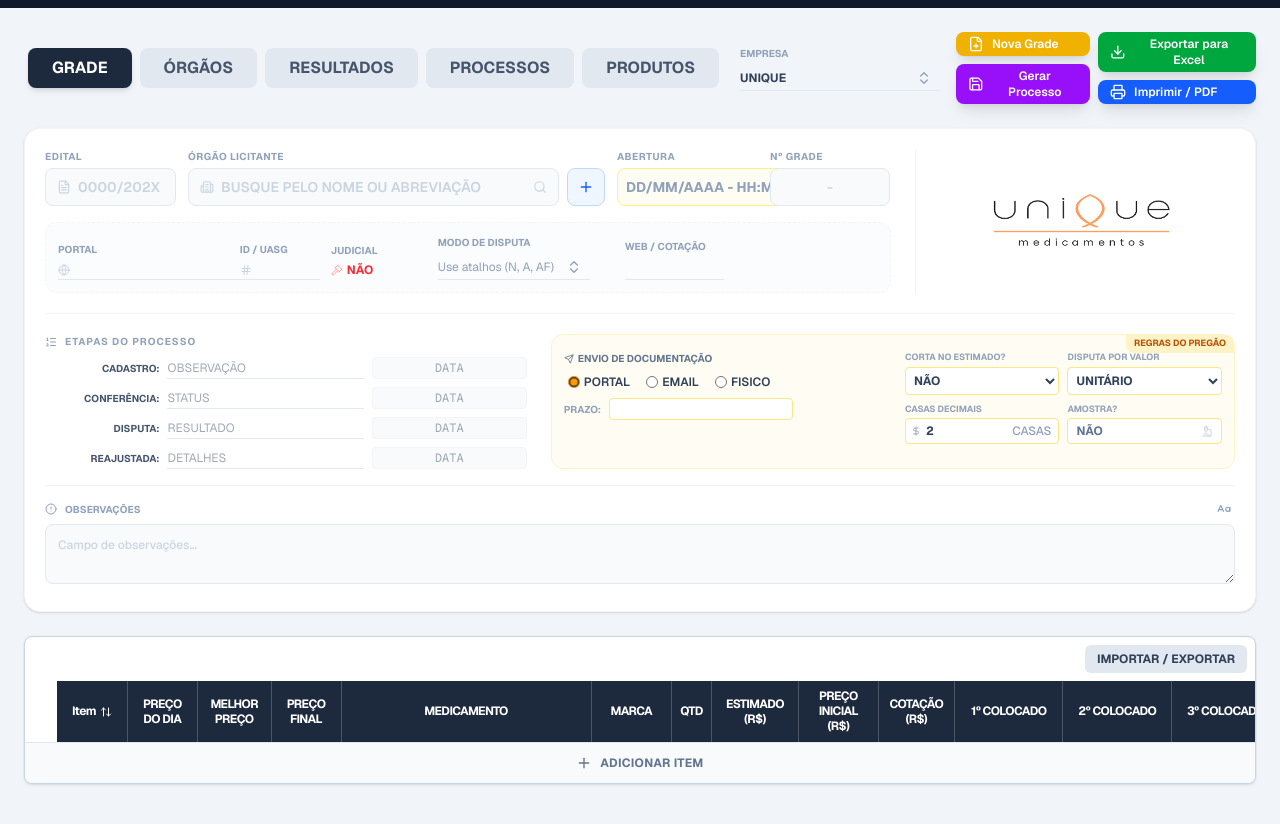
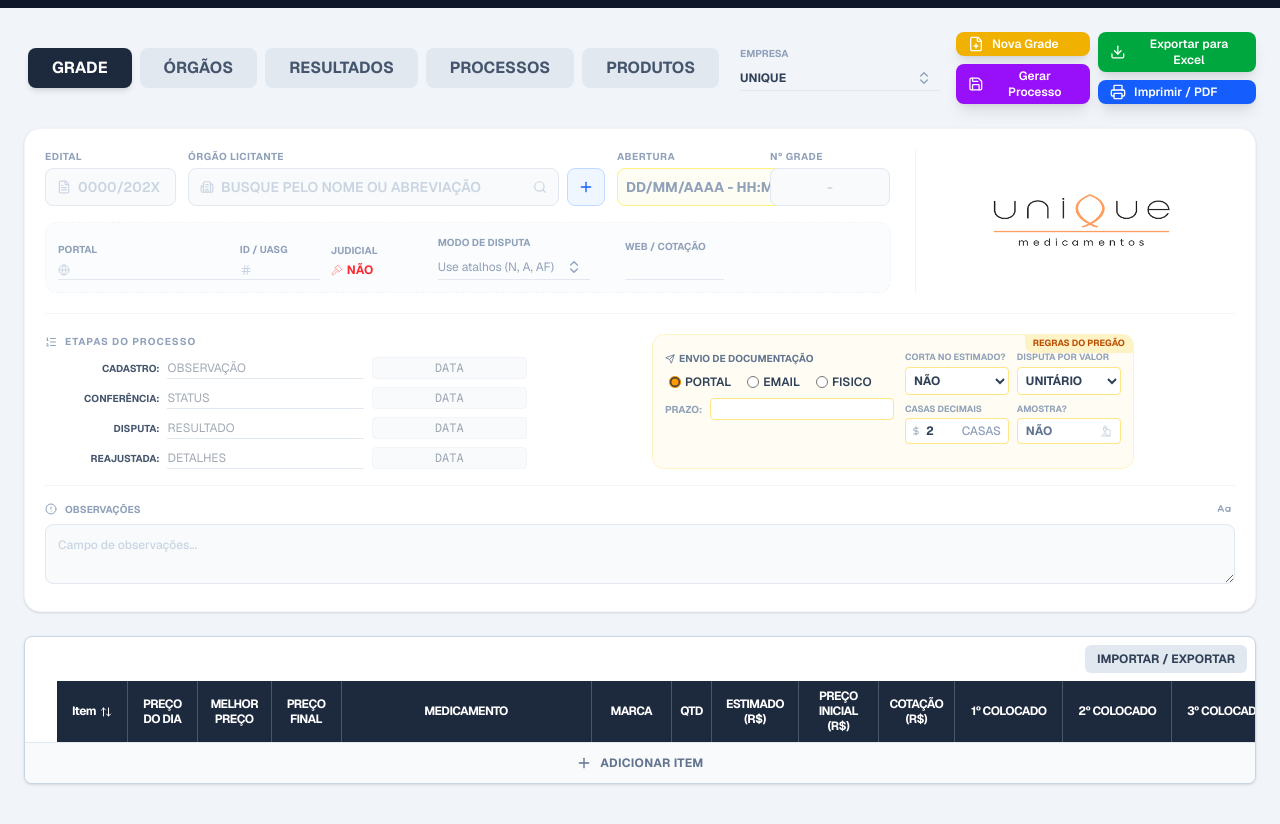
Before and after one commit to costacamargo1/grade, a Next.js app: page / in a window 1280 px wide. Shown: the top 824 px of the page. Built offline with nearby package versions, Linux system fonts and the light colour scheme.

Commit message:
lilchanges

```diff
--- a/app/globals.css
+++ b/app/globals.css
@@ -23,6 +23,13 @@ body {
   background: var(--background);
   color: var(--foreground);
   font-family: Arial, Helvetica, sans-serif;
+}
+
+@page {
+  margin-top: 4mm;
+  margin-right: 7mm;
+  margin-bottom: 5mm;
+  margin-left: 7mm;
 }
 
 @media print {
--- a/components/Header.tsx
+++ b/components/Header.tsx
@@ -479,7 +479,7 @@ export default function Header({ headerData, setHeaderData, orgaos, setOrgaos }:
             </div>
 
             {/* COLUNA 2: REGRAS TÉCNICAS ("BOX AMARELO" ADAPTADO) (Ocupa 7 colunas) */}
-            <div className="xl:col-span-7 bg-amber-50/60 rounded-xl border border-amber-100 print:border-black p-3 relative">
+            <div className="xl:col-span-5 xl:col-start-7 bg-amber-50/60 rounded-xl border border-amber-100 print:border-black p-3 relative">
                 <span className="absolute top-0 right-0 bg-amber-100 text-[9px] font-bold text-amber-700 print:text-black px-2 py-0.5 rounded-bl-lg rounded-tr-lg">REGRAS DO PREGÃO</span>
 
                 <div className="grid grid-cols-1 md:grid-cols-2 gap-x-6 gap-y-3 mt-1">
```
